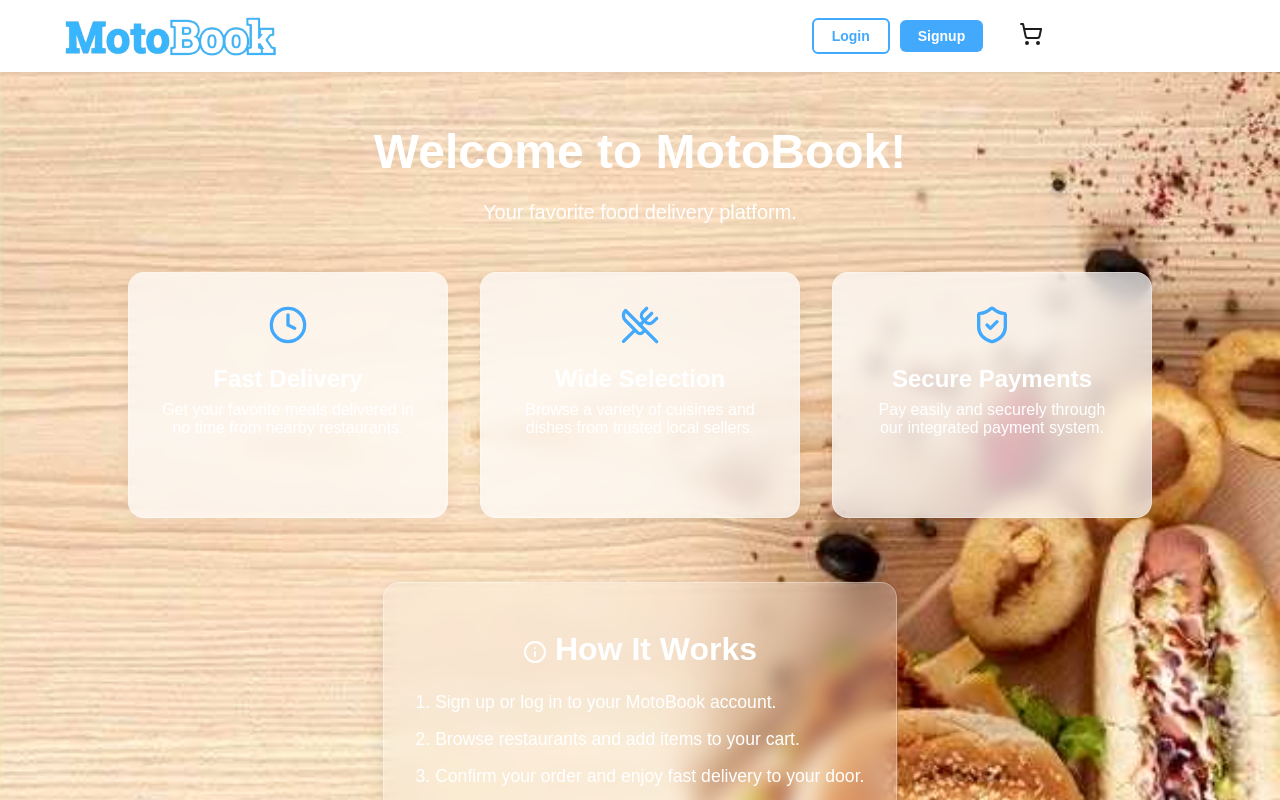
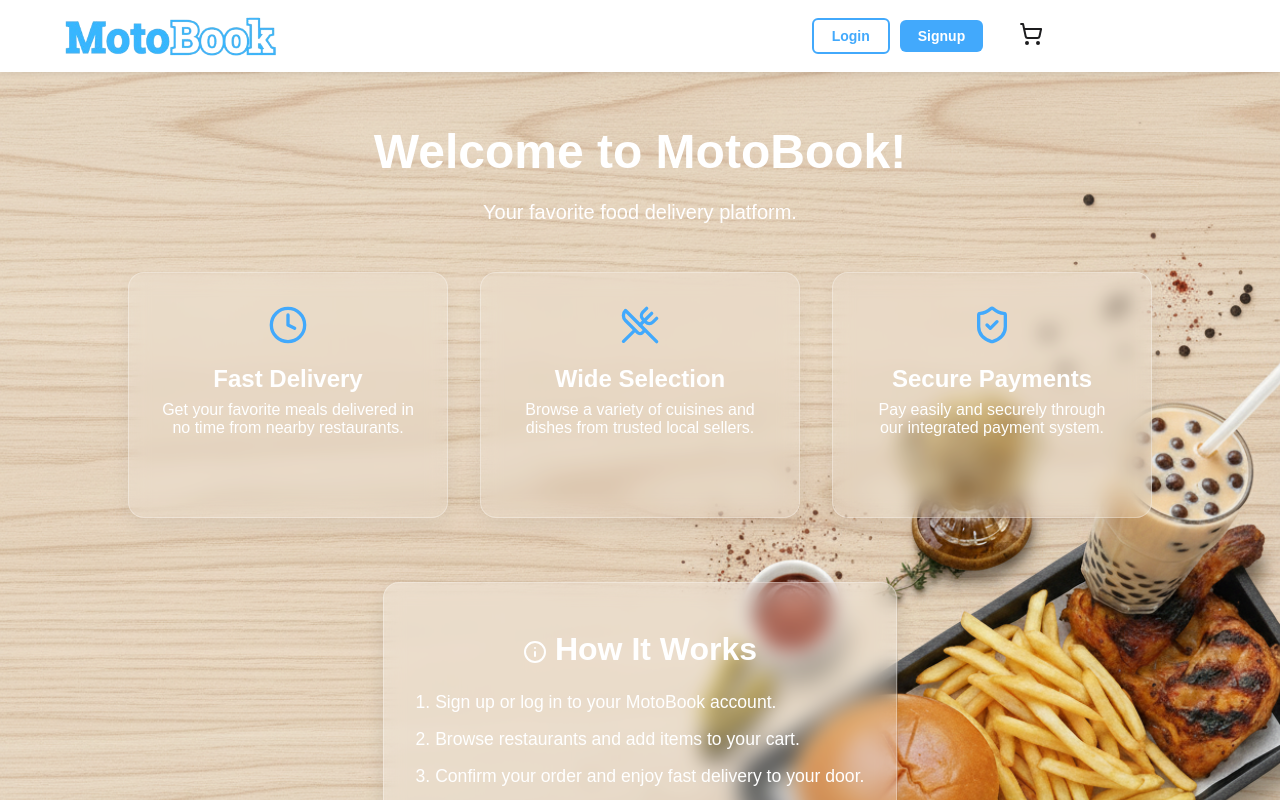
Before and after one commit to Kennyy02/Motobook, a React (Vite) app in the folder frontend/: page / in a window 1280 px wide. Shown: the top 800 px of the page. Built offline with nearby package versions, Linux system fonts and the light colour scheme; no server answers.

Commit message:
update landing ui

```diff
--- a/frontend/src/styles/landing/LandingPage.css
+++ b/frontend/src/styles/landing/LandingPage.css
@@ -18,10 +18,10 @@ body {
   flex-direction: column;
   align-items: center;
   text-align: center;
-  background-image: url("../../assets/logo/bg7.jpg");
+  background-image: url("../../assets/logo/bg8.png");
   background-repeat: no-repeat;
   background-size: cover;
-  background-position: center;
+  background-position: center -100px;
   background-attachment: fixed;
   width: 100%;
   min-height: calc(100vh - 60px);
@@ -52,7 +52,7 @@ body {
 }
 
 .feature-card {
-  background: rgba(255, 255, 255, 0.7); /* 70% opacity - adjust as needed */
+  background: rgba(255, 255, 255, 0.15);
   backdrop-filter: blur(10px); /* Adds a blur effect behind the card */
   -webkit-backdrop-filter: blur(10px); /* Safari support */
   border-radius: 1rem;
@@ -159,7 +159,7 @@ body {
 }
 
 .register-button:hover {
-  background-color: #e74c3c;
+  background-color: #5336c6;
 }
 
 /* Loading Fallback */
```
Also changed, not shown: frontend/src/assets/logo/bg8.png (added).
